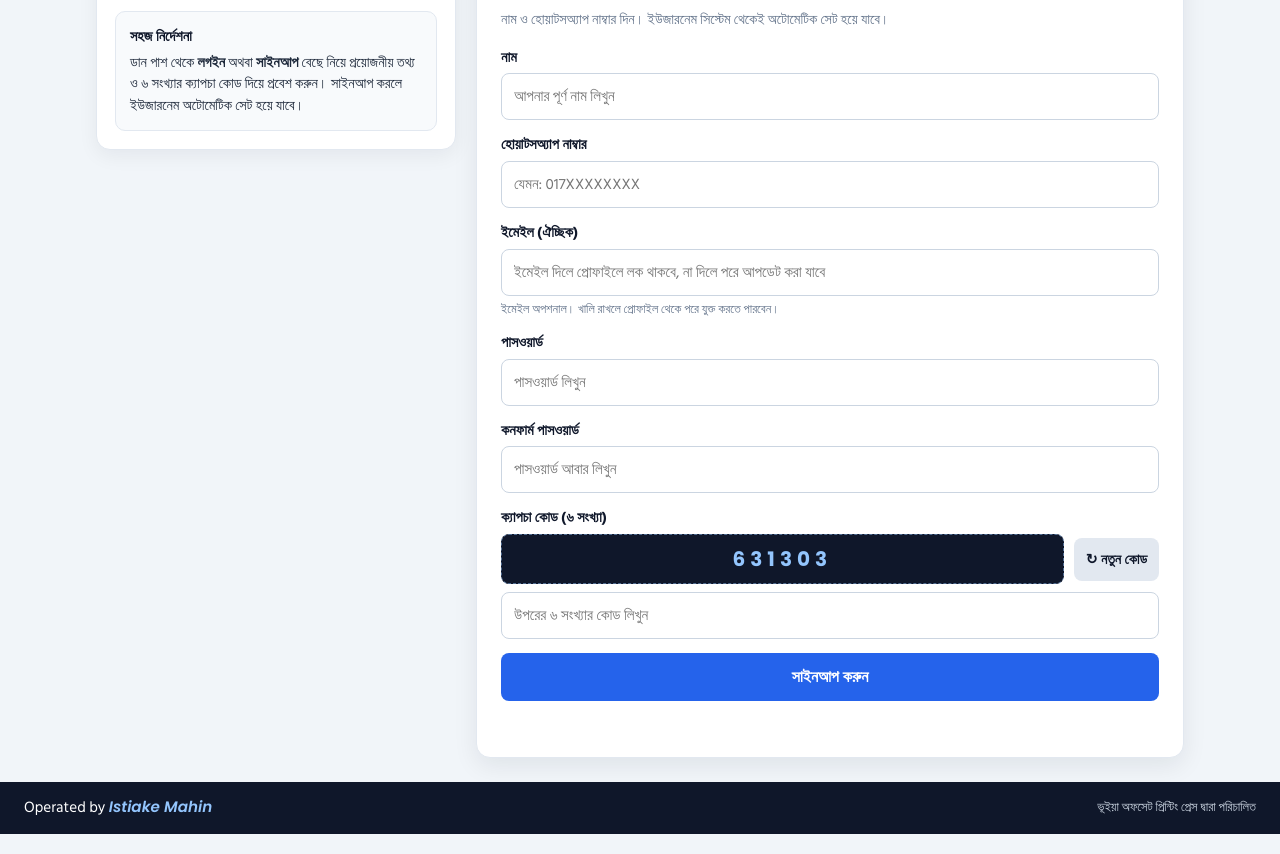
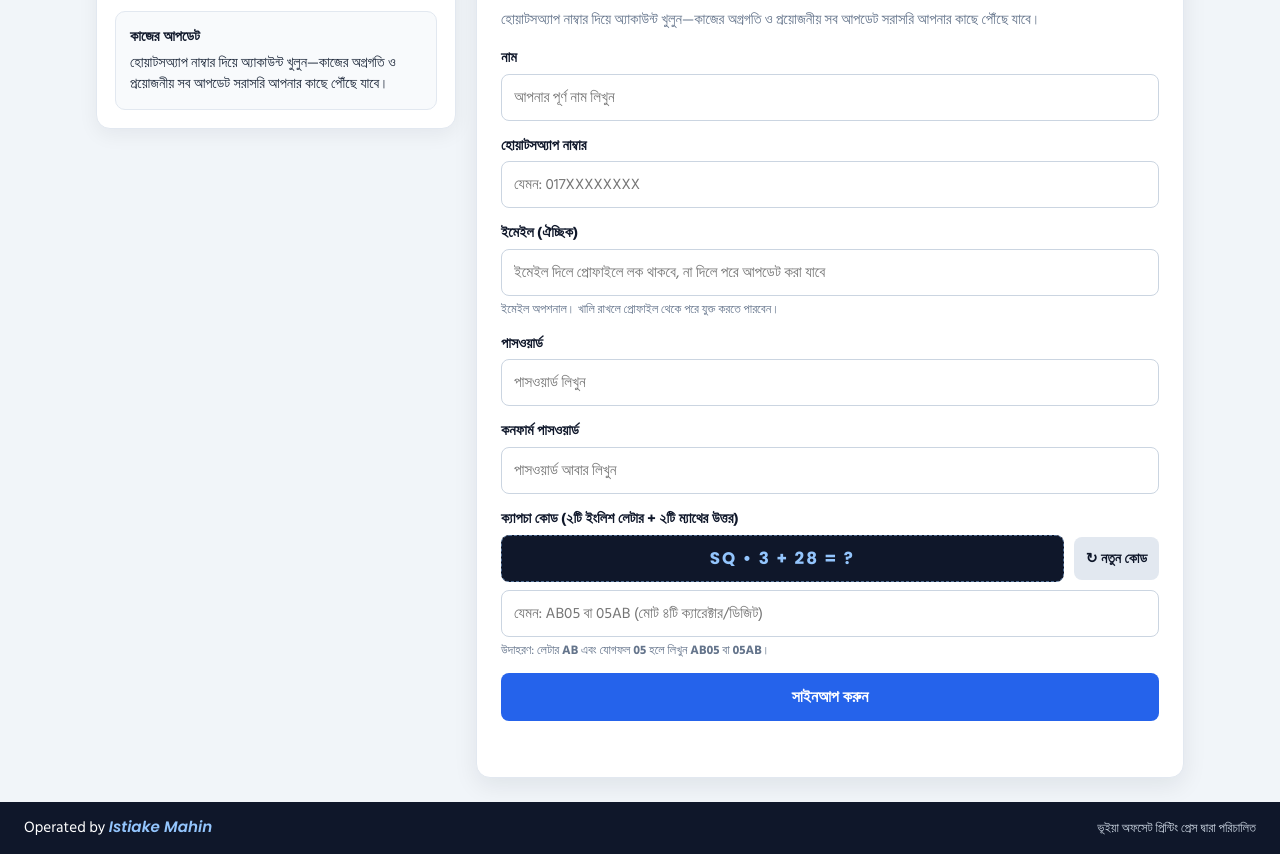
Before and after one commit to eservice24h/Test, a plain HTML site: page auth.html in a window 1280 px wide. Shown: the part 227-1081 px from the top of the page. Drawn offline with Linux system fonts and the light colour scheme.

Commit message:
Update auth.html

```diff
--- a/auth.html
+++ b/auth.html
@@ -213,7 +213,7 @@
     }
 
     .auth-panel p.sub-desc {
-      font-size: 0.9rem;
+      font-size: 0.92rem;
       color: var(--muted);
       margin-bottom: 16px;
     }
@@ -266,11 +266,11 @@
       background: #0f172a;
       color: #93c5fd;
       font-family: 'Poppins', sans-serif;
-      font-size: 1.25rem;
+      font-size: 1.05rem;
       font-weight: 700;
-      letter-spacing: 5px;
+      letter-spacing: 2px;
       text-align: center;
-      padding: 9px 12px;
+      padding: 10px 12px;
       border-radius: 8px;
       border: 1px dashed rgba(147, 197, 253, 0.5);
       user-select: none;
@@ -420,8 +420,8 @@
       </div>
 
       <div class="side-note">
-        <strong>সহজ নির্দেশনা</strong>
-        ডান পাশ থেকে <b>লগইন</b> অথবা <b>সাইনআপ</b> বেছে নিয়ে প্রয়োজনীয় তথ্য ও ৬ সংখ্যার ক্যাপচা কোড দিয়ে প্রবেশ করুন। সাইনআপ করলে ইউজারনেম অটোমেটিক সেট হয়ে যাবে।
+        <strong>কাজের আপডেট</strong>
+        হোয়াটসঅ্যাপ নাম্বার দিয়ে অ্যাকাউন্ট খুলুন—কাজের অগ্রগতি ও প্রয়োজনীয় সব আপডেট সরাসরি আপনার কাছে পৌঁছে যাবে।
       </div>
     </aside>
 
@@ -432,7 +432,7 @@
       </div>
 
       <h1 id="authHeading">নতুন অ্যাকাউন্ট তৈরি করুন</h1>
-      <p class="sub-desc" id="authSubDesc">নাম ও হোয়াটসঅ্যাপ নাম্বার দিন। ইউজারনেম সিস্টেম থেকেই অটোমেটিক সেট হয়ে যাবে।</p>
+      <p class="sub-desc" id="authSubDesc">হোয়াটসঅ্যাপ নাম্বার দিয়ে অ্যাকাউন্ট খুলুন—কাজের অগ্রগতি ও প্রয়োজনীয় সব আপডেট সরাসরি আপনার কাছে পৌঁছে যাবে।</p>
 
       <form id="authForm">
         <div class="form-group signup-only">
@@ -461,21 +461,19 @@
           <input type="password" id="confirmPasswordInput" placeholder="পাসওয়ার্ড আবার লিখুন" />
         </div>
 
-        <div class="form-group">
-          <label for="captchaInput">ক্যাপচা কোড (৬ সংখ্যা)</label>
+        <div class="form-group signup-only" id="signupCaptchaGroup">
+          <label for="captchaInput">ক্যাপচা কোড (২টি ইংলিশ লেটার + ২টি ম্যাথের উত্তর)</label>
           <div class="captcha-box">
-            <div class="captcha-code-display" id="captchaDisplay">000000</div>
+            <div class="captcha-code-display" id="captchaDisplay">AB  •  2 + 3 = ?</div>
             <button type="button" class="btn-refresh-captcha" id="refreshCaptchaBtn">↻ নতুন কোড</button>
           </div>
           <input
             type="text"
             id="captchaInput"
-            placeholder="উপরের ৬ সংখ্যার কোড লিখুন"
-            maxlength="6"
-            pattern="\d{6}"
-            inputmode="numeric"
-            required
+            placeholder="যেমন: AB05 বা 05AB (মোট ৪টি ক্যারেক্টার/ডিজিট)"
+            maxlength="4"
           />
+          <span class="hint-text">উদাহরণ: লেটার <b>AB</b> এবং যোগফল <b>05</b> হলে লিখুন <b>AB05</b> বা <b>05AB</b>।</span>
         </div>
 
         <button type="submit" class="btn-submit" id="authSubmitBtn">সাইনআপ করুন</button>
@@ -494,6 +492,7 @@
   <script src="auth-guard.js"></script>
   <script>
     const ACCOUNTS_KEY = 'gs_registered_accounts_v1';
+    const HOME_PAGE_URL = 'index.html';
 
     const switchLoginBtn = document.getElementById('switchLoginBtn');
     const switchSignupBtn = document.getElementById('switchSignupBtn');
@@ -513,10 +512,35 @@
     const authStatusMsg = document.getElementById('authStatusMsg');
 
     let isLoginMode = false;
-    let currentSixDigitCaptcha = '';
+    let expectedLetters = '';
+    let expectedTwoDigitMath = '';
 
     function normalizePhone(rawPhone) {
       return String(rawPhone || '').replace(/\D/g, '').trim();
+    }
+
+    function generateFourCharCaptcha() {
+      const alphabet = 'ABCDEFGHJKLMNPQRSTUVWXYZ';
+      const l1 = alphabet[Math.floor(Math.random() * alphabet.length)];
+      const l2 = alphabet[Math.floor(Math.random() * alphabet.length)];
+      expectedLetters = `${l1}${l2}`;
+
+      const ans = Math.floor(10 + Math.random() * 89);
+      const usePlus = Math.random() < 0.5;
+      let mathText = '';
+
+      if (usePlus) {
+        const a = Math.floor(1 + Math.random() * (ans - 1));
+        const b = ans - a;
+        mathText = `${a} + ${b} = ?`;
+      } else {
+        const b = Math.floor(1 + Math.random() * 20);
+        const a = ans + b;
+        mathText = `${a} - ${b} = ?`;
+      }
+
+      expectedTwoDigitMath = String(ans).padStart(2, '0');
+      captchaDisplay.textContent = `${expectedLetters}  •  ${mathText}`;
     }
 
     function setAuthMode(loginMode) {
@@ -529,40 +553,48 @@
         switchLoginBtn.classList.add('active');
         switchSignupBtn.classList.remove('active');
         authHeading.textContent = 'অ্যাকাউন্টে লগইন করুন';
-        authSubDesc.textContent = 'আপনার হোয়াটসঅ্যাপ নাম্বার, পাসওয়ার্ড ও ৬ সংখ্যার ক্যাপচা কোড দিয়ে প্রবেশ করুন।';
+        authSubDesc.textContent = 'আপনার হোয়াটসঅ্যাপ নাম্বার ও পাসওয়ার্ড দিয়ে লগইন করুন।';
         authSubmitBtn.textContent = 'লগইন করুন';
         fullNameInput.required = false;
         confirmPasswordInput.required = false;
+        captchaInput.required = false;
       } else {
         document.body.classList.remove('login-mode');
         switchSignupBtn.classList.add('active');
         switchLoginBtn.classList.remove('active');
         authHeading.textContent = 'নতুন অ্যাকাউন্ট তৈরি করুন';
-        authSubDesc.textContent = 'নাম ও হোয়াটসঅ্যাপ নাম্বার দিন। ইউজারনেম সিস্টেম থেকেই অটোমেটিক সেট হয়ে যাবে।';
+        authSubDesc.textContent = 'হোয়াটসঅ্যাপ নাম্বার দিয়ে অ্যাকাউন্ট খুলুন—কাজের অগ্রগতি ও প্রয়োজনীয় সব আপডেট সরাসরি আপনার কাছে পৌঁছে যাবে।';
         authSubmitBtn.textContent = 'সাইনআপ করুন';
         fullNameInput.required = true;
         confirmPasswordInput.required = true;
+        captchaInput.required = true;
+        generateFourCharCaptcha();
+        captchaInput.value = '';
       }
-
-      generateSixDigitCaptcha();
-      captchaInput.value = '';
     }
 
     switchLoginBtn.addEventListener('click', () => setAuthMode(true));
     switchSignupBtn.addEventListener('click', () => setAuthMode(false));
 
-    function generateSixDigitCaptcha() {
-      const code = String(Math.floor(100000 + Math.random() * 900000));
-      currentSixDigitCaptcha = code;
-      captchaDisplay.textContent = code;
-    }
-
     refreshCaptchaBtn.addEventListener('click', () => {
-      generateSixDigitCaptcha();
+      generateFourCharCaptcha();
       captchaInput.value = '';
       authStatusMsg.textContent = '';
       authStatusMsg.className = 'status-msg';
     });
+
+    function isValidFourCharCaptcha(inputVal) {
+      const clean = String(inputVal || '').trim().toUpperCase();
+      if (clean.length !== 4) return false;
+
+      const lettersPart = clean.replace(/[^A-Z]/g, '');
+      const digitsPart = clean.replace(/\D/g, '');
+
+      const sortedInputLetters = lettersPart.split('').sort().join('');
+      const sortedExpectedLetters = expectedLetters.split('').sort().join('');
+
+      return sortedInputLetters === sortedExpectedLetters && digitsPart === expectedTwoDigitMath;
+    }
 
     function generateAutoUsername(fullName, whatsappNumber) {
       const cleanName = String(fullName || 'user')
@@ -592,7 +624,7 @@
       authStatusMsg.className = 'status-msg error';
     }
 
-    function completeSessionLogin(sessionData, successText) {
+    function completeSessionAndGoHome(sessionData, successText) {
       if (window.AuthGuard && typeof window.AuthGuard.login === 'function') {
         window.AuthGuard.login(sessionData);
       } else {
@@ -605,12 +637,9 @@
       authStatusMsg.textContent = successText;
       authStatusMsg.className = 'status-msg success';
 
-      const params = new URLSearchParams(window.location.search);
-      const redirectUrl = params.get('redirect') || 'index.html';
-
       setTimeout(() => {
-        window.location.href = redirectUrl;
-      }, 450);
+        window.location.href = HOME_PAGE_URL;
+      }, 400);
     }
 
     authForm.addEventListener('submit', (e) => {
@@ -619,17 +648,9 @@
       const whatsappRaw = whatsappInput.value.trim();
       const whatsappNorm = normalizePhone(whatsappRaw);
       const password = passwordInput.value;
-      const enteredCaptcha = captchaInput.value.trim();
 
       if (!whatsappRaw || !password) {
         showError('হোয়াটসঅ্যাপ নাম্বার এবং পাসওয়ার্ড লিখুন।');
-        return;
-      }
-
-      if (!/^\d{6}$/.test(enteredCaptcha) || enteredCaptcha !== currentSixDigitCaptcha) {
-        showError('৬ সংখ্যার ক্যাপচা কোডটি সঠিক নয়। আবার চেষ্টা করুন।');
-        generateSixDigitCaptcha();
-        captchaInput.value = '';
         return;
       }
 
@@ -645,7 +666,7 @@
         });
 
         if (!matched) {
-          showError('হোয়াটসঅ্যাপ নাম্বার বা পাসওয়ার্ড মেলেনি। সাইনআপ করার সময় যে নাম্বার ও পাসওয়ার্ড দিয়েছিলেন, সেটি দিন।');
+          showError('হোয়াটসঅ্যাপ নাম্বার বা পাসওয়ার্ড মেলেনি।');
           return;
         }
 
@@ -658,11 +679,12 @@
           loggedInAt: new Date().toISOString()
         };
 
-        completeSessionLogin(sessionData, `লগইন সফল হয়েছে! ইউজারনেম: ${matched.username}`);
+        completeSessionAndGoHome(sessionData, 'লগইন সফল হয়েছে! হোম পেজে নিয়ে যাওয়া হচ্ছে...');
       } else {
         const fullName = fullNameInput.value.trim();
         const email = emailInput.value.trim();
         const confirmPassword = confirmPasswordInput.value;
+        const enteredCaptcha = captchaInput.value.trim();
 
         if (!fullName) {
           showError('আপনার নাম লিখুন।');
@@ -671,6 +693,13 @@
 
         if (password !== confirmPassword) {
           showError('পাসওয়ার্ড এবং কনফার্ম পাসওয়ার্ড মেলেনি।');
+          return;
+        }
+
+        if (!isValidFourCharCaptcha(enteredCaptcha)) {
+          showError('৪ ডিজিটের ক্যাপচা কোডটি সঠিক নয়। ২টি ইংলিশ লেটার ও ম্যাথের ২ ডিজিটের উত্তর দিন।');
+          generateFourCharCaptcha();
+          captchaInput.value = '';
           return;
         }
 
@@ -707,7 +736,7 @@
           loggedInAt: new Date().toISOString()
         };
 
-        completeSessionLogin(sessionData, `সাইনআপ সফল হয়েছে! অটো ইউজারনেম: ${accountRecord.username}`);
+        completeSessionAndGoHome(sessionData, 'অ্যাকাউন্ট তৈরি হয়েছে! হোম পেজে নিয়ে যাওয়া হচ্ছে...');
       }
     });
 
```
